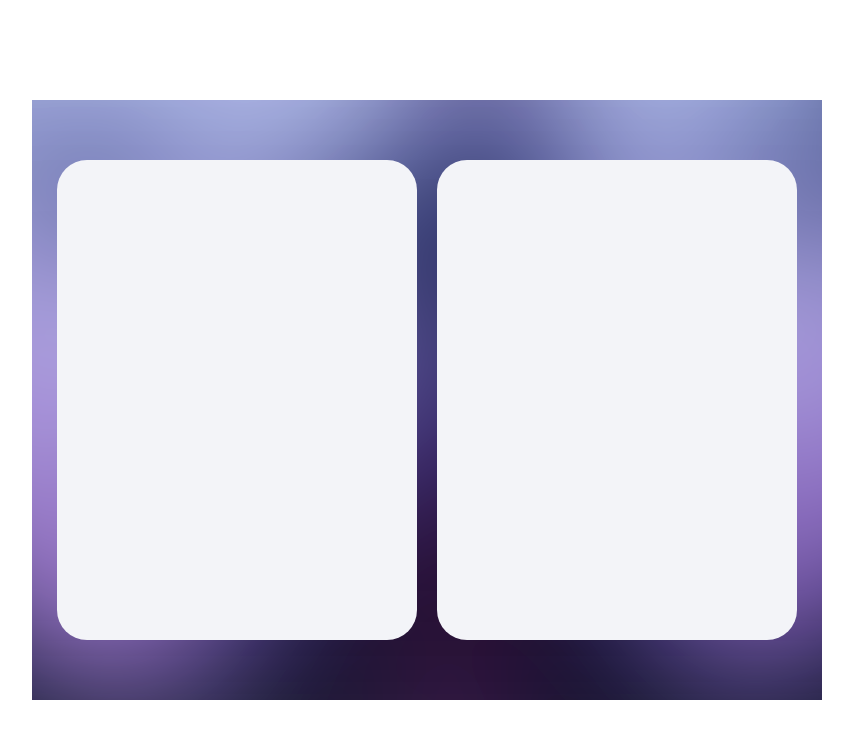
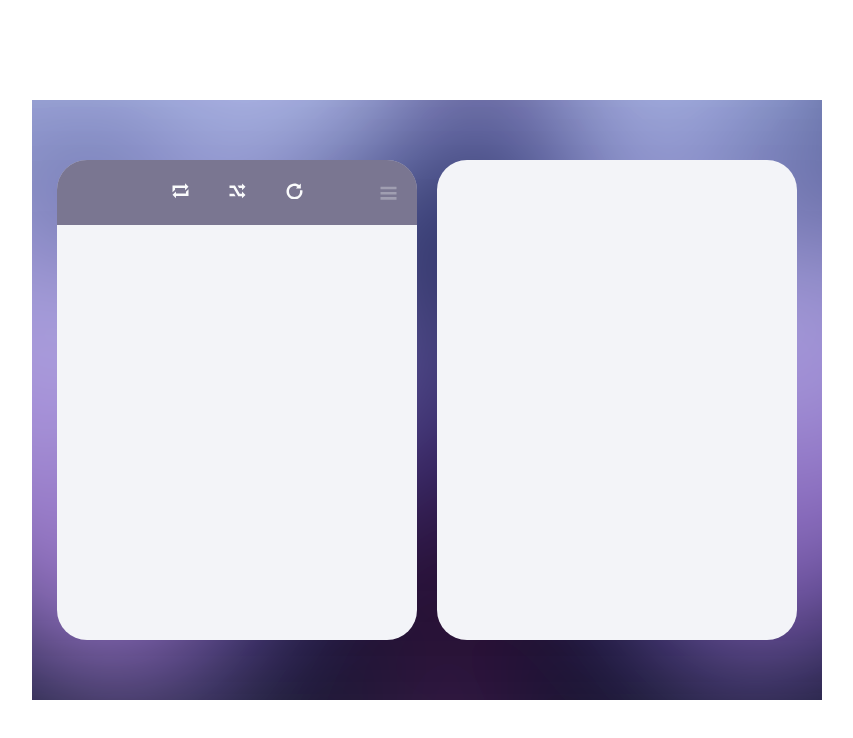
Before and after one commit to jaceksanko/music_player, a React (Create React App) app: page / in a window 1280 px wide. Shown: the top 738 px of the page, without its empty margins (213-1066 px from the left). Built offline with nearby package versions, Linux system fonts and the light colour scheme.

Commit message:
Added icon in player header

```diff
--- a/src/components/HeaderPlayer.js
+++ b/src/components/HeaderPlayer.js
@@ -1,11 +1,57 @@
 import React from 'react';
-//import '../css/player.scss';
+import '../css/player.scss';
 
 class HeaderPlayer extends React.Component {
   render() {
     return (
       <div className="headerPlayer">
-
+        <div className="topOptions">
+          <svg className="random"
+            xmlns="http://www.w3.org/2000/svg">
+            <path fillRule="evenodd"
+              d="M3.969,13.120 L3.969,15.279 L0.500,11.857 L3.969,8.436 L3.969,10.595 L13.939,10.595
+              L13.939,8.813 L16.500,6.289 L16.500,10.595 L16.500,12.526 L16.500,13.120 L3.969,13.120
+              ZM13.030,4.967 L3.060,4.967 L3.060,6.748 L0.500,9.273 L0.500,2.442 L13.030,2.442
+              L13.030,0.284 L16.500,3.704 L13.030,7.126 L13.030,4.967 Z"
+            />
+          </svg>
+          <svg className="redo"
+            xmlns="http://www.w3.org/2000/svg">
+            <path fillRule="evenodd"
+              d="M16.498,3.818 L13.029,7.259 L13.029,5.087 L10.072,5.087 L8.592,2.549 L13.029,2.549
+              L13.029,0.378 L16.498,3.818 ZM13.018,10.662 L13.018,8.491 L16.487,11.931 L13.018,15.372
+              L13.018,13.200 L9.226,13.200 L9.226,13.198 L9.223,13.200 L4.500,5.087 L0.502,5.087
+              L0.502,2.549 L5.972,2.549 L5.972,2.553 L5.977,2.549 L10.701,10.662 L13.018,10.662
+              ZM6.606,13.200 L0.502,13.200 L0.502,10.662 L5.125,10.662 L6.606,13.200 Z"
+            />
+          </svg>
+          <svg className="repeat"
+            xmlns="http://www.w3.org/2000/svg">
+            <path fillRule="evenodd"
+              d="M16.397,7.230 L13.898,7.230 C13.996,7.645 14.047,8.073 14.047,8.509 C14.047,9.258
+              13.900,9.983 13.611,10.664 C13.332,11.324 12.932,11.917 12.422,12.427 C11.911,12.935
+              11.318,13.336 10.658,13.615 C9.976,13.903 9.250,14.049 8.500,14.049 C7.750,14.049
+              7.023,13.903 6.342,13.615 C5.682,13.336 5.088,12.935 4.577,12.427 C4.067,11.917
+              3.667,11.324 3.388,10.664 C3.100,9.983 2.953,9.258 2.953,8.509 C2.953,7.759 3.100,7.034
+              3.388,6.352 C3.667,5.693 4.067,5.100 4.577,4.591 C5.088,4.081 5.682,3.680 6.342,3.402
+              C7.023,3.113 7.750,2.968 8.500,2.968 C9.250,2.968 9.976,3.113 10.658,3.402 C10.948,3.524
+              11.225,3.671 11.488,3.839 L9.923,5.402 L14.830,5.402 L14.830,0.500 L13.250,2.078
+              C11.922,1.097 10.278,0.516 8.500,0.516 C4.081,0.516 0.500,4.095 0.500,8.509 C0.500,12.922
+              4.081,16.500 8.500,16.500 C12.918,16.500 16.500,12.922 16.500,8.509 C16.500,8.073
+              16.465,7.646 16.397,7.230 Z"
+            />
+          </svg>
+        </div>
+        <div className="hamburgerMenu">
+          <svg
+              xmlns="http://www.w3.org/2000/svg">
+              <path fillRule="evenodd"
+                d="M0.500,13.681 L0.500,11.084 L16.500,11.084 L16.500,13.681 L0.500,13.681 ZM0.500,5.889
+                L16.500,5.889 L16.500,8.486 L0.500,8.486 L0.500,5.889 ZM0.500,0.693 L16.500,0.693
+                L16.500,3.291 L0.500,3.291 L0.500,0.693 Z"
+              />
+          </svg>
+        </div>
       </div>
     );
   }
--- a/src/css/player.scss
+++ b/src/css/player.scss
@@ -1,5 +1,38 @@
-@import "screenDiv";
+@import 'screenDiv';
+$topMenuColor: rgb(255, 255, 255);
 
 .player {
-	@include screenDiv;
+  @include screenDiv;
 }
+
+.headerPlayer {
+  background-color: rgb(42, 34, 77);
+  opacity: 0.6;
+  //width: 360px;
+  height: 65px;
+  border-top-left-radius: 30px;
+  border-top-right-radius: 30px;
+  display: flex;
+  align-items: center;
+  justify-content: center;
+  position: relative;
+  .topOptions {
+    .random,
+    .redo,
+    .repeat {
+      fill: $topMenuColor;
+      width: 17px;
+      height: 16px;
+      margin: 0 20px;
+    }
+  }
+
+  .hamburgerMenu {
+    position: absolute;
+    right: 20px;
+    fill: $topMenuColor;
+    width: 17px;
+    height: 14px;
+    opacity: 0.302;
+  }
+}
```
Also changed, not shown: public/images/Icona_Pop_2012-119598_ETOALL_low.png (added).
